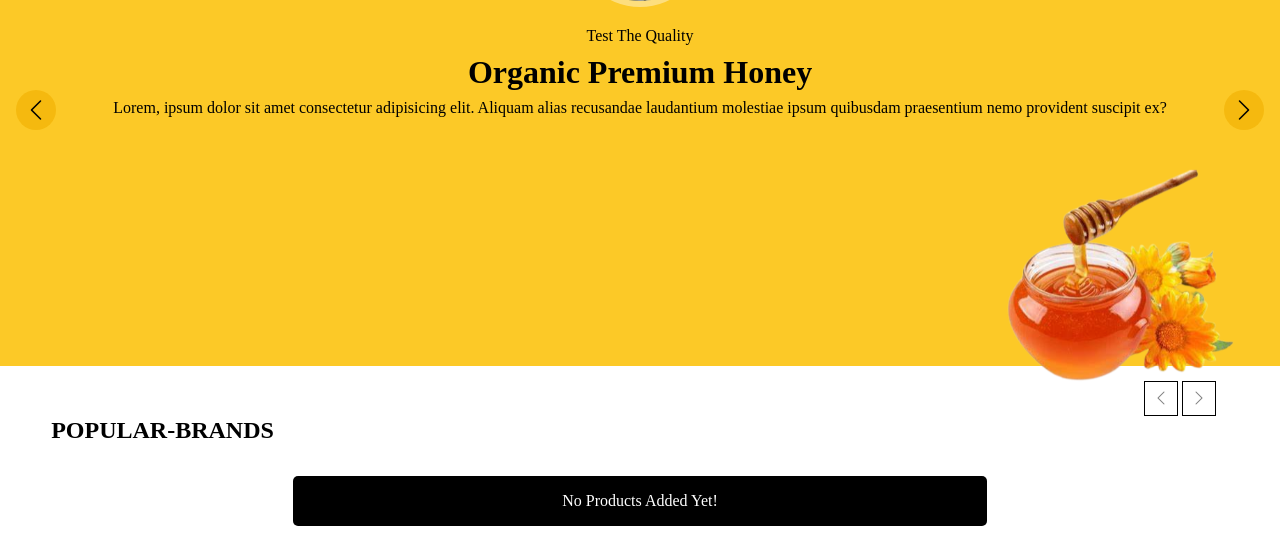
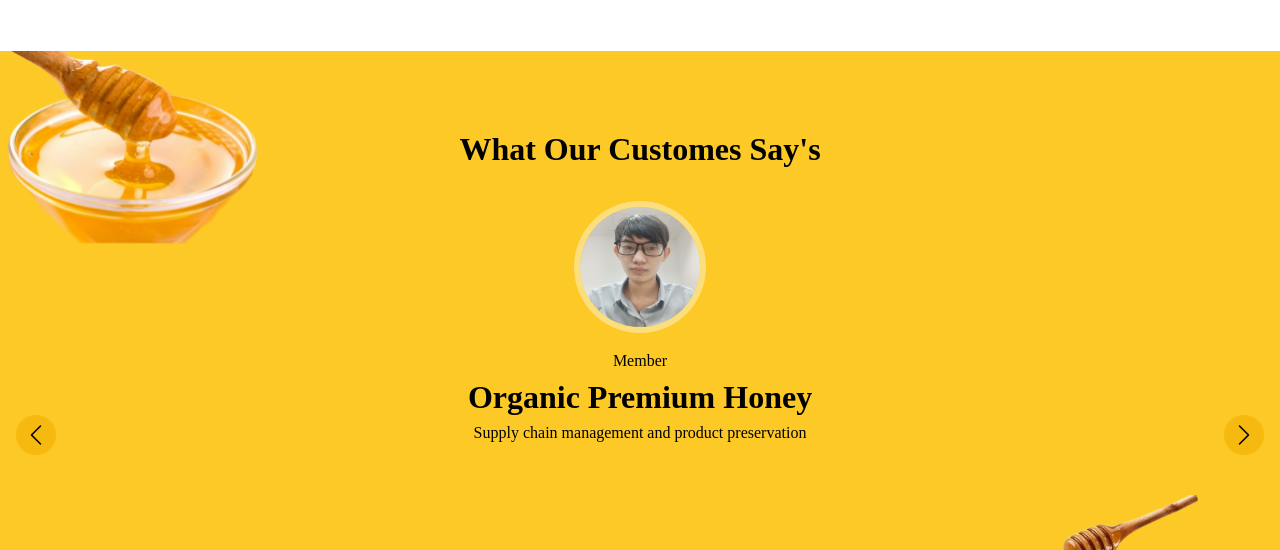
Before and after one commit to rinekun/HoneyStore, a PHP site: page / in a window 1280 px wide. Shown: the part 2198-2748 px from the top of the page. Run offline with PHP 8.4, Linux system fonts and the light colour scheme; the visitor is signed in with stand-in values (Sample User, id 1); data that the repository does not hold is empty; some libraries are stand-ins or nearby versions.

Commit message:
sua xong cac dong

```diff
--- a/admin/config/config.php
+++ b/admin/config/config.php
@@ -1,3 +1,3 @@
 <?php
-$conn=mysqli_connect('localhost:3307','root','','shop_dbb') or die('mysqli_error');
+$conn=mysqli_connect('localhost','root','','shop_dbb') or die('mysqli_error');
 ?>
--- a/shop/css/main.css
+++ b/shop/css/main.css
@@ -3,7 +3,6 @@
     padding: 0px;
     box-sizing: border-box;
 }
-
 :root {
     --box-shadow: 0px 0px 0px 6px rgb(255 255 255/40%);
     --orange: #fcc927;
@@ -11,7 +10,6 @@
     --mau2: #DBDFEA;
     --box-shadow2: 0px 0px 0px 6px rgb(255 255 255/40%);
 }
-
 a {
     text-decoration: none;
 }
@@ -419,7 +417,7 @@
     background-size: 169px;
 }
 
-.sroty .row {
+.story .row {
     grid-template-columns: repeat(auto-fit, minmax(40rem, 1rem));
 }
 
--- a/shop/user/index.php
+++ b/shop/user/index.php
@@ -95,21 +95,21 @@
                 <img src="../hinh/shipping.jpg" alt="">
                 <div>
                     <h1>Free Shipping Fast</h1>
-                    <p>Lorem ipsum, dolor sit amet consectetur adipisicing elit.</p>
+                    <p>Free shipping with orders within Saigon city</p>
                 </div>
             </div>
             <div class="box">
                 <img src="../hinh/money.jpg" alt="">
                 <div>
                     <h1>Money Back $ Guarantee</h1>
-                    <p>Lorem ipsum, dolor sit amet consectetur adipisicing elit.</p>
+                    <p>Refund if the product is defective or does not match the product introduced</p>
                 </div>
             </div>
             <div class="box">
                 <img src="../hinh/online_support.jpg" alt="">
                 <div>
                     <h1>Online Support 24/24</h1>
-                    <p>Lorem ipsum, dolor sit amet consectetur adipisicing elit.</p>
+                    <p>Always support 24/7 for customers</p>
                 </div>
             </div>
         </div>
@@ -120,7 +120,7 @@
             <div class="box">
                 <span>our story</span>
                 <h1>Production of natural honey since 2003</h1>
-                <p>Lorem ipsum dolor sit amet, consectetur adipisicing elit. Iste, explicabo.</p>
+                <p>Pure natural honey contains many nutrients to nourish consumers</p>
                 <a href="shop.php" class="btn">shop now</a>
             </div>
             <div class="box">
@@ -137,37 +137,33 @@
             <div class="testimonial-item">
                 <img src="../hinh/profile.jpg" alt="">
                 <div class="testimonial-caption">
-                    <span>Test The Quality</span>
+                    <span>Member</span>
                     <h1>Organic Premium Honey</h1>
-                    <p>Lorem, ipsum dolor sit amet consectetur adipisicing elit. Aliquam alias recusandae laudantium
-                        molestiae ipsum quibusdam praesentium nemo provident suscipit ex?</p>
+                    <p>Supply chain management and product preservation</p>
                 </div>
             </div>
             <div class="testimonial-item">
                 <img src="../hinh/profile1.jpg" alt="">
                 <div class="testimonial-caption">
-                    <span>Test The Quality</span>
+                    <span>Member</span>
                     <h1>Organic Premium Honey</h1>
-                    <p>Lorem, ipsum dolor sit amet consectetur adipisicing elit. Aliquam alias recusandae laudantium
-                        molestiae ipsum quibusdam praesentium nemo provident suscipit ex?</p>
+                    <p>Taking care of customers and managing orders to consumers</p>
                 </div>
             </div>
             <div class="testimonial-item">
                 <img src="../hinh/profile2.jpg" alt="">
                 <div class="testimonial-caption">
-                    <span>Test The Quality</span>
+                    <span>Member</span>
                     <h1>Organic Premium Honey</h1>
-                    <p>Lorem, ipsum dolor sit amet consectetur adipisicing elit. Aliquam alias recusandae laudantium
-                        molestiae ipsum quibusdam praesentium nemo provident suscipit ex?</p>
+                    <p>Website administration and system maintenance</p>
                 </div>
             </div>
             <div class="testimonial-item">
                 <img src="../hinh/profile3.jpg" alt="">
                 <div class="testimonial-caption">
-                    <span>Test The Quality</span>
+                    <span>Leader</span>
                     <h1>Organic Premium Honey</h1>
-                    <p>Lorem, ipsum dolor sit amet consectetur adipisicing elit. Aliquam alias recusandae laudantium
-                        molestiae ipsum quibusdam praesentium nemo provident suscipit ex?</p>
+                    <p>Leader manages and operates the product chain from the producer</p>
                 </div>
             </div>
         </div>
@@ -179,8 +175,8 @@
     <?php include './user_homeshop.php'; ?>
     <div class="line2"></div>
     <div class="newslatter">
-        <h1 class="title">Join Our to Newslatter</h1>
-        <p>Lorem ipsum dolor sit amet consectetur adipisicing elit. Eveniet, similique! </p>
+        <h1 class="title">Join Our to Newsletter</h1>
+        <p>Please contact us if you have questions about the problems you have with the product</p>
         <input type="text" name="" placeholder="your email address...">
         <button>subscribe now</button>
     </div>
--- a/shop/user/user_shop.php
+++ b/shop/user/user_shop.php
@@ -63,14 +63,14 @@
     <div class="banner">
         <div class="detail">
             <h1>SHOP</h1>
-            <p>Lorem ipsum dolor sit amet consectetur adipisicing elit. Enim, tenetur.</p>
-            <a href="">home</a>/<span>shop</span>
+            <p>Products of honey project house dedicated quality and best value</p>
+            <a href="index.php">HOME</a>/<span>SHOP</span>
         </div>
     </div>
     <div class="line"></div>
     <!-- about us -->
     <section class="shop">
-        <h1 class="title">shop best sellers</h1>
+        <h1 class="title">SHOP BEST SELLERS</h1>
         <?php
         if (isset($message)) {
             foreach ($message as $message) {
```
Also changed, not shown: shop/user/user_about.php (+19 -23 lines), shop/user/user_contact.php (+4 -4 lines), shop/user/user_order.php (+9 -9 lines).
